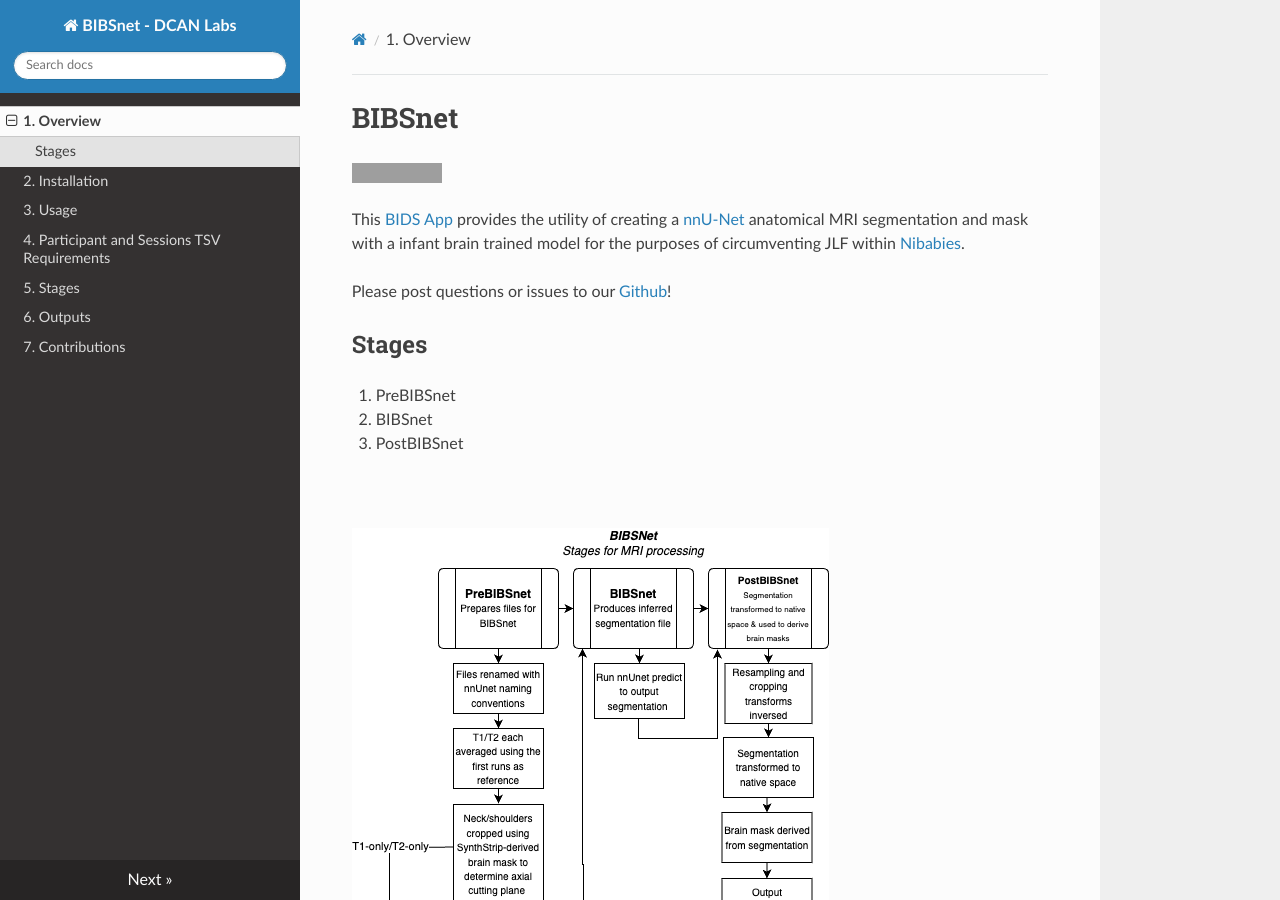
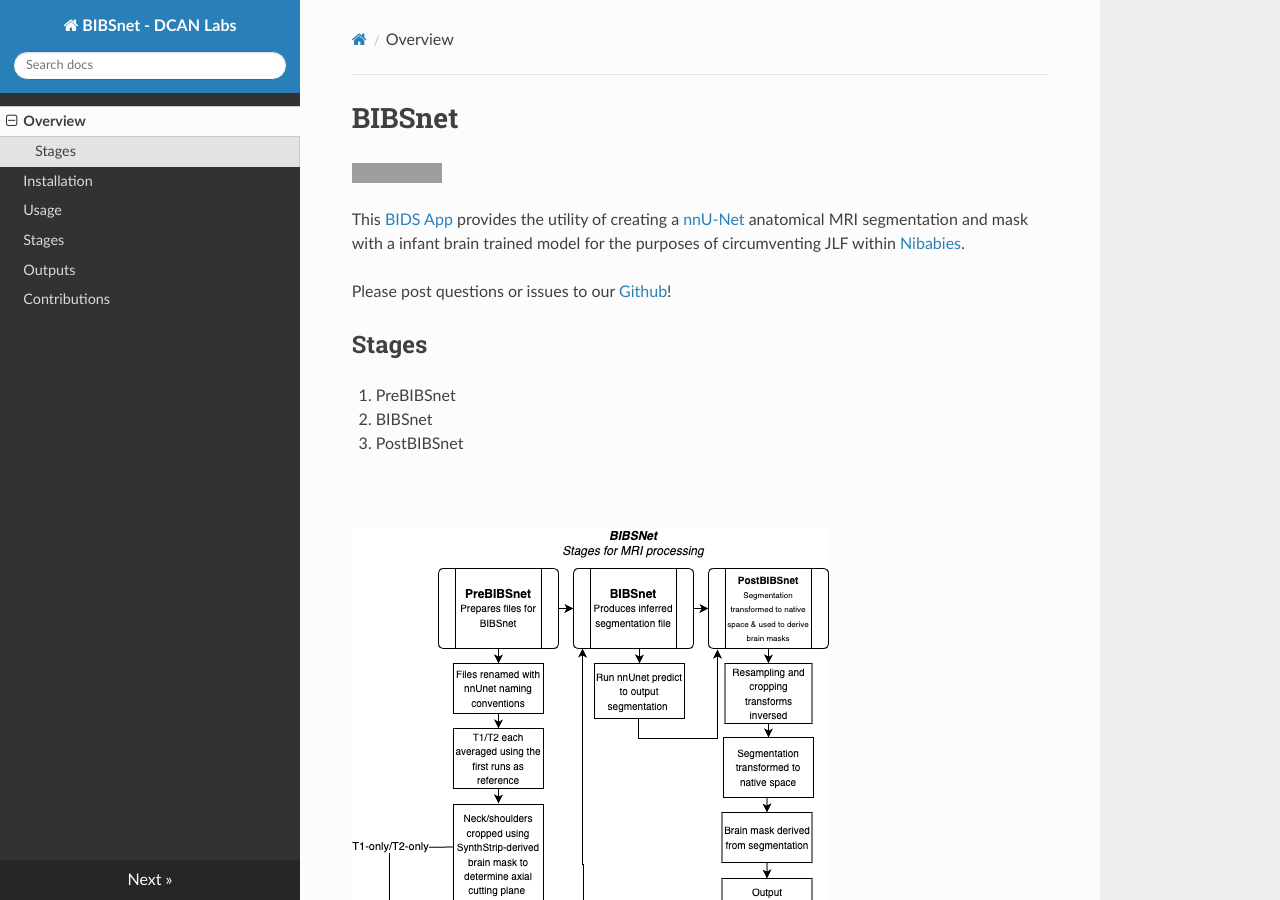
Before and after one commit to DCAN-Labs/BIBSnet, an MkDocs documentation site: the page built from docs/index.md, in a window 1280 px wide and 900 px high. Built offline with MkDocs 1.6.1, drawn with Linux system fonts in a browser that asks for light colours; nearby versions of some CDN libraries; grey boxes are pictures that could not be loaded.

Commit message:
Update mkdocs.yml
removed participants.tsv section and also numbering on section names bc it's unnecessary

```diff
--- a/mkdocs.yml
+++ b/mkdocs.yml
@@ -4,10 +4,9 @@
   - search
 docs_dir: docs
 nav:
-  - 1. Overview: index.md
-  - 2. Installation: installation.md
-  - 3. Usage: usage.md
-  - 4. Participant and Sessions TSV Requirements: participants.md
-  - 5. Stages: stages.md
-  - 6. Outputs: outputs.md
-  - 7. Contributions: contributions.md
+  - Overview: index.md
+  - Installation: installation.md
+  - Usage: usage.md
+  - Stages: stages.md
+  - Outputs: outputs.md
+  - Contributions: contributions.md
```
